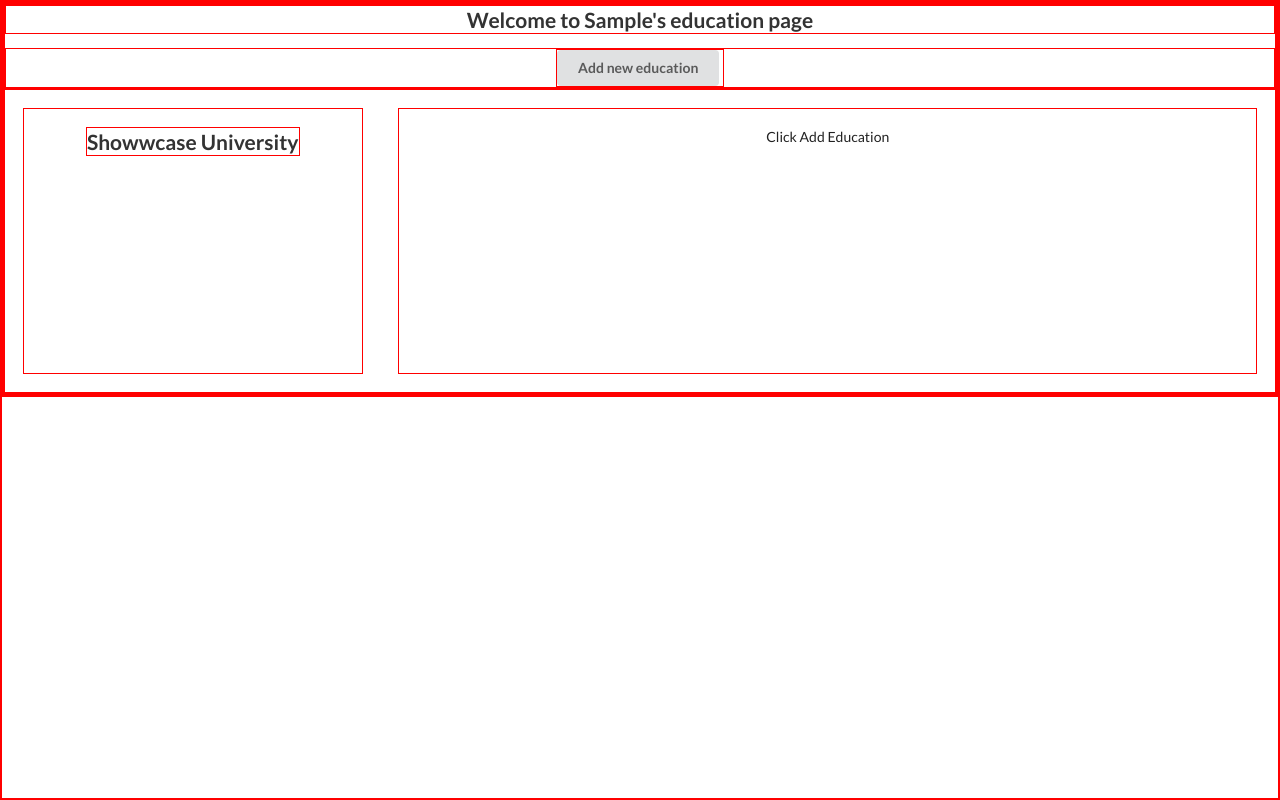
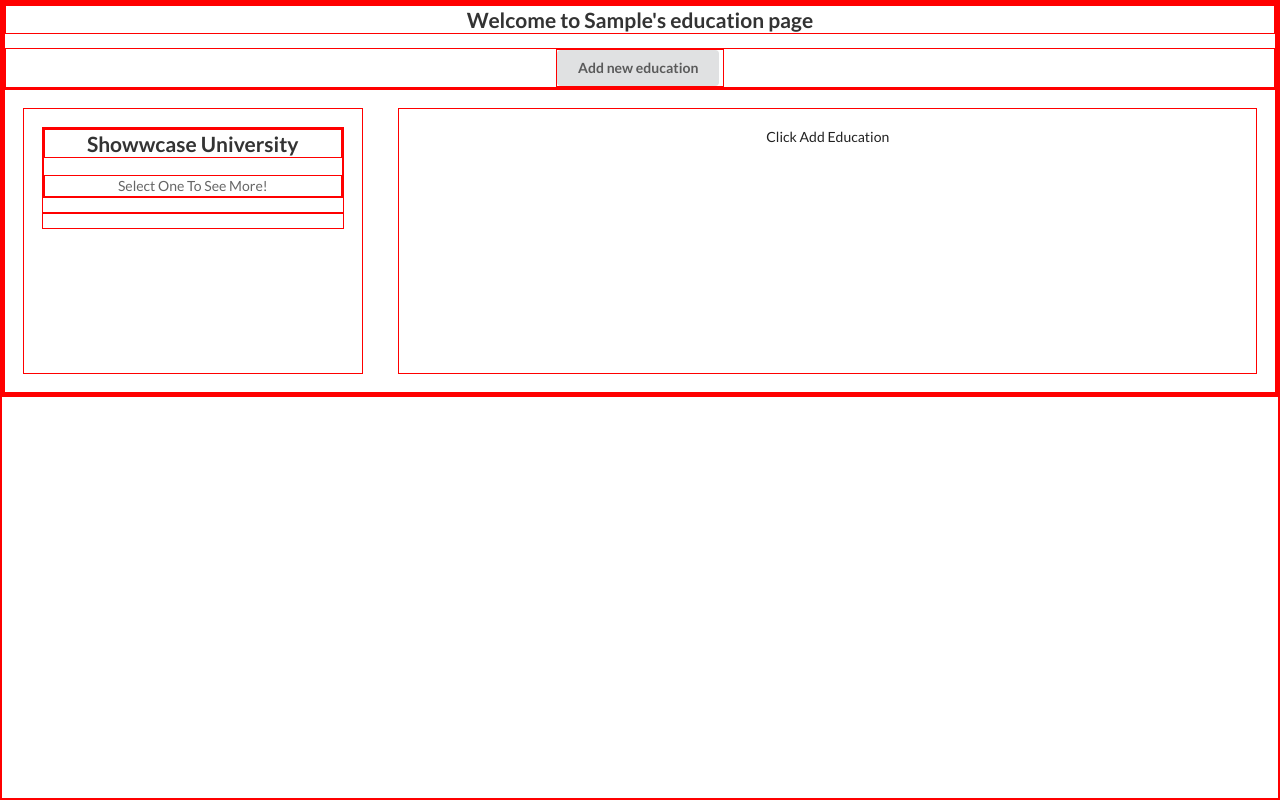
Before and after one commit to Tshamp7/react-challenge, a React (Create React App) app: page / in a window 1280 px wide. Both pictures are taken after typing "Sample" into the empty fields and a click on the input "Enter". Built offline with nearby package versions, Linux system fonts and the light colour scheme.

Commit message:
Add Showwcase University Component and link to state

```diff
--- a/public/index.html
+++ b/public/index.html
@@ -13,7 +13,6 @@
       rel="stylesheet"
       href="https://cdnjs.cloudflare.com/ajax/libs/semantic-ui/2.4.1/semantic.min.css"
     />
-    <link rel="apple-touch-icon" href="%PUBLIC_URL%/logo192.png" />
 
     <!--
       manifest.json provides metadata used when your web app is installed on a
--- a/src/components/AddEduForm.tsx
+++ b/src/components/AddEduForm.tsx
@@ -1,15 +1,8 @@
 import React, { useState, useRef } from "react";
-import {
-  BasicContainer,
-  Form,
-  BoxTitle,
-  Input,
-} from "../styles/styleComponents";
+import { BasicContainer, Form, BoxTitle } from "../styles/styleComponents";
 import { EducationItem } from "./EduDisplayDetail";
 import ErrorMsg from "./ErrorMsg";
 import axios from "axios";
-import Institution from "./SearchResults";
-import SuggestionProps from "./SearchResults";
 import SearchResults from "./SearchResults";
 
 interface Props {
@@ -17,13 +10,8 @@ interface Props {
   closeModal: () => void;
 }
 
-interface SelectedInst {
-  value: string;
-}
-
 const AddEduForm = (props: Props) => {
   const API_URL = "http://universities.hipolabs.com/search";
-  const full_url = "http://universities.hipolabs.com/search?name=middle";
 
   const inputEl = useRef<HTMLInputElement>(null);
 
--- a/src/components/EduDisplayDetail.tsx
+++ b/src/components/EduDisplayDetail.tsx
@@ -1,4 +1,4 @@
-import React, { useState, useEffect } from "react";
+import React from "react";
 import { BasicContainer, BoxText, BoxTitle } from "../styles/styleComponents";
 
 export interface EducationItem {
--- a/src/components/Education.tsx
+++ b/src/components/Education.tsx
@@ -1,15 +1,15 @@
 import React, { useEffect, useState } from "react";
 import {
-  Container,
   BoxTitle,
-  EduSideBar,
   EduDisplay,
   BasicContainer,
   ButtonContainer,
+  EduSideBar,
 } from "../styles/styleComponents";
 import EduDisplayDetail, { EducationItem } from "./EduDisplayDetail";
 import Modal from "react-modal";
 import AddEduForm from "./AddEduForm";
+import ShowwcaseUni from "./ShowwcaseUni";
 
 interface Name {
   name: string;
@@ -28,7 +28,13 @@ const customStyles = {
 
 const Education = ({ name }: Name) => {
   const [eduList, setEduList] = useState<EducationItem[]>([]);
-  const [selectedItem, setSelected] = useState({});
+  const [selectedItem, setSelected] = useState({
+    title: "",
+    institution: "",
+    start: "",
+    end: "",
+    details: "",
+  });
   const [modalIsOpen, setIsOpen] = useState(false);
 
   Modal.setAppElement("#root");
@@ -67,18 +73,18 @@ const Education = ({ name }: Name) => {
       </BasicContainer>
       <BasicContainer row>
         <EduSideBar>
-          <BoxTitle>Showwcase University</BoxTitle>
+          <ShowwcaseUni eduList={eduList} setSelected={setSelected} />
         </EduSideBar>
         <EduDisplay>
           {eduList.length === 0 ? (
             "Click Add Education"
           ) : (
             <EduDisplayDetail
-              start={eduList[0].start}
-              end={eduList[0].end}
-              title={eduList[0].title}
-              institution={eduList[0].institution}
-              details={eduList[0].details}
+              start={selectedItem.start || eduList[0].start}
+              end={selectedItem.end || eduList[0].end}
+              title={selectedItem.title || eduList[0].title}
+              institution={selectedItem.institution || eduList[0].institution}
+              details={selectedItem.details || eduList[0].details}
             />
           )}
         </EduDisplay>
--- a/src/components/ShowwcaseUni.tsx
+++ b/src/components/ShowwcaseUni.tsx
@@ -0,0 +1,34 @@
+import React from "react";
+import { BasicContainer, BoxTitle, BoxText } from "../styles/styleComponents";
+import { EducationItem } from "./EduDisplayDetail";
+import UniversityItem from "./UniversityItem";
+
+interface Props {
+  eduList: EducationItem[];
+  setSelected: Function;
+}
+
+const ShowwcaseUni = ({ eduList, setSelected }: Props) => {
+  const eduItems = eduList.map((item) => {
+    return (
+      <UniversityItem
+        key={item.institution}
+        eduItem={item}
+        setSelected={setSelected}
+      />
+    );
+  });
+  return (
+    <BasicContainer>
+      <div>
+        <BoxTitle>Showwcase University</BoxTitle>
+        <BoxText>Select One To See More!</BoxText>
+      </div>
+      <ul style={{ listStyle: "none", paddingLeft: "0", cursor: "pointer" }}>
+        {eduItems}
+      </ul>
+    </BasicContainer>
+  );
+};
+
+export default ShowwcaseUni;
--- /dev/null
+++ b/src/components/UniversityItem.tsx
@@ -0,0 +1,20 @@
+import React from "react";
+import { EducationItem } from "./EduDisplayDetail";
+
+interface Props {
+  eduItem: EducationItem;
+  setSelected: Function;
+  key: string;
+}
+
+const UniversityItem = ({ eduItem, setSelected }: Props) => {
+  const handleClick = (eduItem: EducationItem, setSelected: Function) => {
+    setSelected(eduItem);
+  };
+
+  return (
+    <li onClick={() => handleClick(eduItem, setSelected)}>{eduItem.title}</li>
+  );
+};
+
+export default UniversityItem;
--- a/src/styles/styleComponents.js
+++ b/src/styles/styleComponents.js
@@ -65,6 +65,7 @@ export const Form = styled.form`
 export const BoxTitle = styled.h3`
   color: #333;
   font-size: 2rem;
+  cursor: default;
   text-align: ${(props) => (props.txtAlign ? `${props.txtAlign}` : "center")};
 
   @media (min-width: 1024px) {
@@ -75,6 +76,7 @@ export const BoxTitle = styled.h3`
 export const BoxText = styled.p`
   margin-top: ${px2vw(20)};
   color: #666;
+  cursor: default;
   text-align: ${(props) => (props.txtAlign ? `${props.txtAlign}` : "center")};
   font-size: 1.5rem;
 
```
Also changed, not shown: public/manifest.json, src/components/ShowwcaseDisplayCard.tsx (deleted), 1 other file (tests, documents, lock files or other folders).
